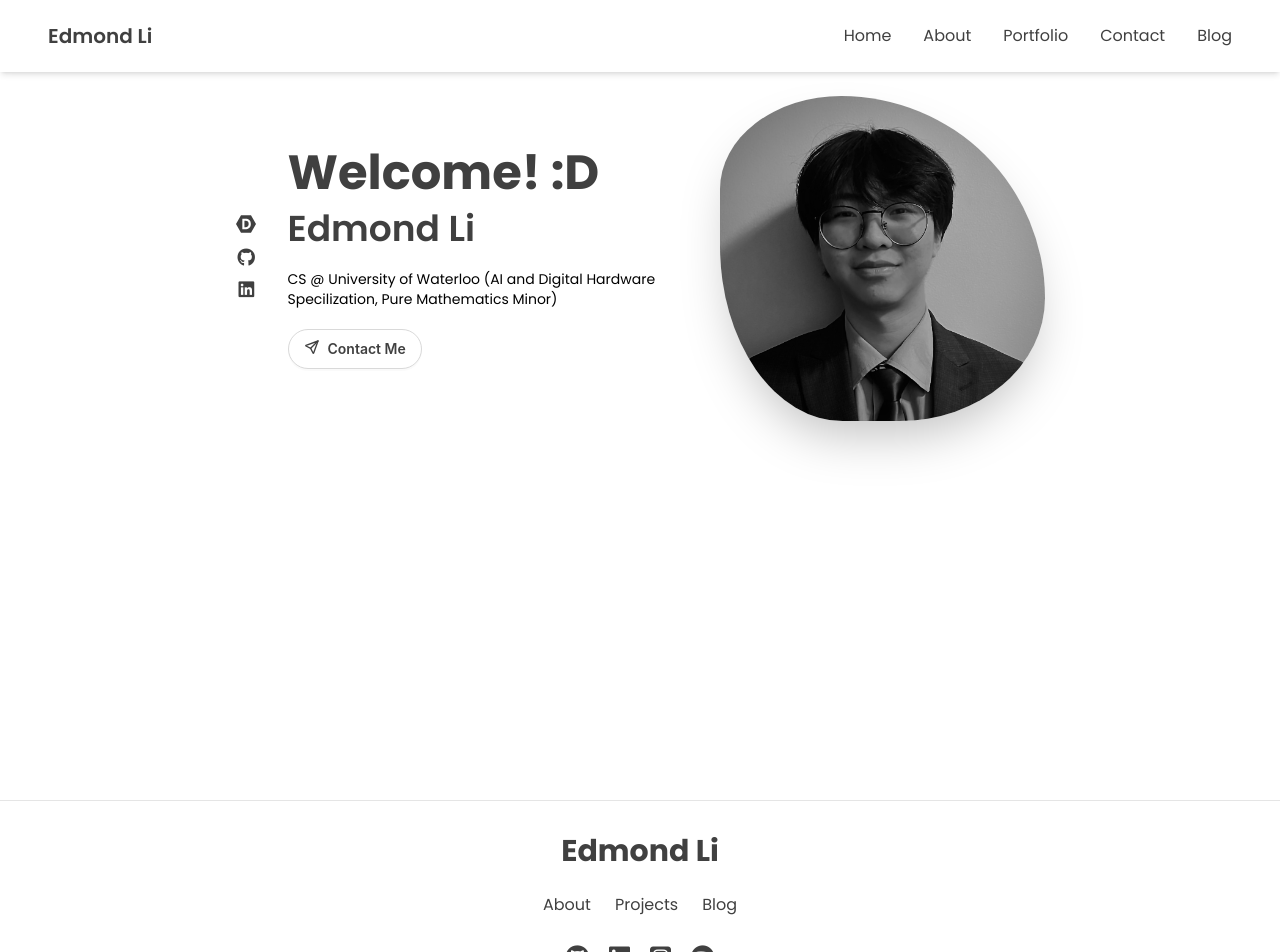
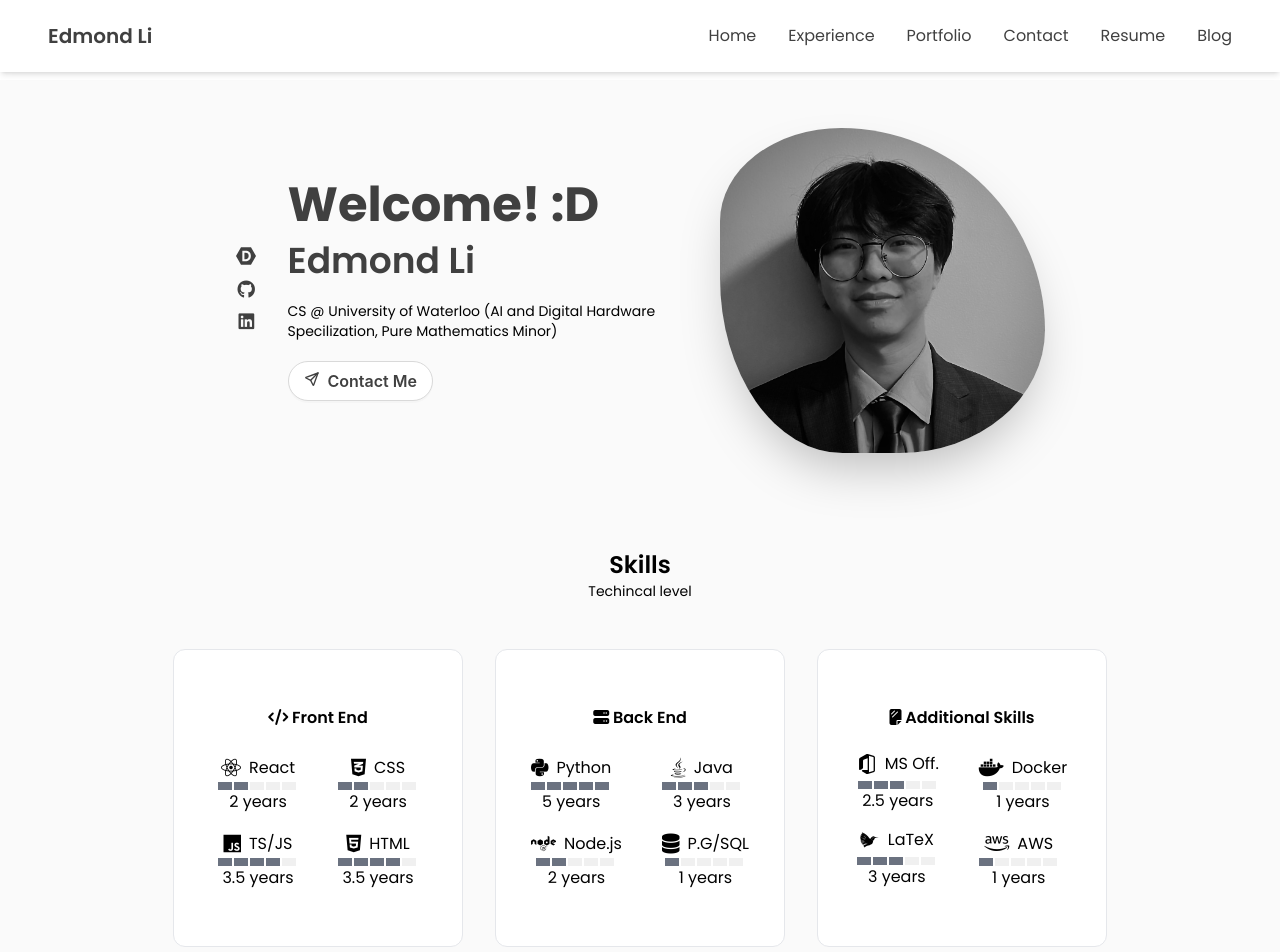
Before and after one commit to EdmondLi1/personalWebsite, a React (Vite) app in the folder client/: page / in a window 1280 px wide. Shown: the top 952 px of the page. Built offline with nearby package versions, Linux system fonts and the light colour scheme.

Commit message:
added skills section

```diff
--- a/client/package.json
+++ b/client/package.json
@@ -16,6 +16,7 @@
     "postcss": "^8.4.32",
     "react": "^18.2.0",
     "react-dom": "^18.2.0",
+    "react-icons": "^4.12.0",
     "react-router-dom": "^6.21.1",
     "tailwindcss": "^3.4.0"
   },
--- a/client/src/App.css
+++ b/client/src/App.css
@@ -25,7 +25,7 @@ img {
 
 /* UTILITIES */
 .section {
-  padding: 6rem 0 2rem;
+  padding: 3rem 0 3rem;
 }
 
 .section__title {
@@ -34,7 +34,7 @@ img {
 
 .section__subtitle {
   display: block;
-  margin-bottom: 4rem;
+  margin-bottom: 3rem;
 }
 
 .section__title, .section__subtitle {
--- a/client/src/App.tsx
+++ b/client/src/App.tsx
@@ -10,7 +10,7 @@ function App() {
       <div className="App">
         <Navbar />
         {/* think of the home page as the ones with this... maybe make it a route */}
-        <main className='h-[100vh]'>
+        <main className='bg-body-color'>
           <Routes>
               {/* make a nav bar and maybe a side bar */}
               <Route path="/" element={<MainPage />} />
--- a/client/src/components/About/About.tsx
+++ b/client/src/components/About/About.tsx
@@ -4,7 +4,7 @@ const About = () => {
   return (
     <section className="about section" id="about">
         <h2 className="section__title text-3xl"> About Me </h2>
-
+        <span className="section__subtitle"> </span>
     </section>
   )
 }
--- a/client/src/components/Footer/Footer.tsx
+++ b/client/src/components/Footer/Footer.tsx
@@ -73,6 +73,6 @@ const Footer = () => {
         </div>
     </footer>
   )
-}
+};
 
 export default Footer;
--- a/client/src/components/Home/Home.tsx
+++ b/client/src/components/Home/Home.tsx
@@ -6,7 +6,7 @@ import './Home.css';
 const homeSocials = [
     {
       icon: <Icon icon="simple-icons:devpost" className="text-xl md:mb-1.5 text-title-color
-      hover:text-title-color-dark hover:scale-105 transition-all" />,
+        hover:text-title-color-dark hover:scale-105 transition-all"/>,
       link: 'https://devpost.com/liedmond0527',
     },
     {
@@ -23,7 +23,7 @@ const homeSocials = [
 
 const Home = () => {
   return (
-    <section className="home section" id="home">
+    <section className="home section mt-20" id="home">
       <div className="home__container container grid">
         <div className="home__content max-md:flex max-md:flex-col md:flex items-center justify-center pt-22 gap-x-8">
             <div className="home__social grid gap-y-1 items-center max-md:flex max-md:flex-row max-md:justify-center">
@@ -42,6 +42,6 @@ const Home = () => {
         </div>
     </section>
   )
-}
+};
 
 export default Home;
--- a/client/src/components/Home/HomeData.tsx
+++ b/client/src/components/Home/HomeData.tsx
@@ -15,7 +15,7 @@ const Data = () => {
       </h3>
       <a href="#contact">
         <Button
-          className="text-align inline-flex items-center justify-center text-sm font-semibold text-title-color hover:text-title-color-dark hover:scale-105 transition-all"
+          className="text-align inline-flex items-center justify-center text-base font-semibold text-title-color hover:text-title-color-dark hover:scale-105 transition-all"
           icon={<IconSend className="w-4"/>}
           size="large"
           shape="round"
--- a/client/src/components/Navbar/Navbar.tsx
+++ b/client/src/components/Navbar/Navbar.tsx
@@ -18,9 +18,9 @@ const navItems = [
         link: '#home',
     },
     {
-        name: 'About',
-        icon: <IconUser />,
-        link: '#about',
+        name: 'Experience',
+        icon: <IconUser />,  // change icon
+        link: '#skill',
     },
     {
         name: 'Portfolio',
@@ -31,6 +31,11 @@ const navItems = [
         name: 'Contact',
         icon: <IconSend2 />,
         link: '#contact',
+    },
+    {
+        name: 'Resume',
+        icon: <IconArticle />, // change icon
+        link: '/resume', // need this to redirec to the google drive or smth...
     },
     {
         name: 'Blog',
--- /dev/null
+++ b/client/src/components/Skills/Skills.css
@@ -0,0 +1,30 @@
+.skills__name {
+    line-height: 18px;
+}
+
+.skills_container {
+    grid-template-columns: repeat(3, 290px);
+}
+
+@media screen and (max-width: 992px) {
+    .skills_container {
+        grid-template-columns: max-content;
+        row-gap: 2rem;
+    }
+}
+
+@media screen and (max-width: 576px) {
+    .skills_container {
+        grid-template-columns: 1fr;
+    }
+
+    .skills_content {
+        padding: 1.5rem;
+    }
+}
+
+@media screen and (max-width: 350px) {
+    .skills_box {
+        column-gap: 1.25rem;
+    }
+}
--- /dev/null
+++ b/client/src/components/Skills/Skills.tsx
@@ -0,0 +1,94 @@
+import { SiMicrosoftoffice, SiLatex } from "react-icons/si";
+import './Skills.css';
+import SkillsCard from './SkillsCards/SkillsCard';
+
+interface Skill {
+    name: string;
+    proficiency: number;
+    Icon: JSX.Element;
+};
+
+const frontEndSkills: Skill[] = [
+    {
+        name: 'React',
+        proficiency: 40,
+        Icon: <i className="fa-brands fa-react"></i>,
+    },
+    {
+        name: 'TS/JS',
+        proficiency: 70,
+        Icon: <i className="fa-brands fa-js"></i>,
+    },
+    {
+        name: 'CSS',
+        proficiency: 40,
+        Icon: <i className="fa-brands fa-css3-alt"></i>,
+    },
+    {
+        name: 'HTML',
+        proficiency: 70,
+        Icon: <i className="fa-brands fa-html5"></i>,
+    },
+];
+
+const backEndSkills: Skill[] = [
+    {
+        name: 'Python',
+        proficiency: 100,
+        Icon: <i className="fa-brands fa-python"></i>,
+    },
+    {
+        name: 'Node.js',
+        proficiency: 40,
+        Icon: <i className="fa-brands fa-node"></i>,
+    },
+    {
+        name: 'Java',
+        proficiency: 60,
+        Icon: <i className="fa-brands fa-java"></i>,
+    },
+    {
+        name: 'P.G/SQL',
+        proficiency: 20,
+        Icon: <i className="fa-solid fa-database"></i>,
+    },
+];
+
+const additionalSkills: Skill[] = [
+    {
+        name: 'MS Off.',
+        proficiency: 50,
+        Icon: <SiMicrosoftoffice  />,
+    },
+    {
+        name: 'LaTeX',
+        proficiency: 60,
+        Icon: <SiLatex />,
+    },
+    {
+        name: 'Docker',
+        proficiency: 20,
+        Icon: <i className="fa-brands fa-docker"></i>,
+    },
+    {
+        name: 'AWS',
+        proficiency: 20,
+        Icon: <i className="fa-brands fa-aws"></i>,
+    },
+];
+
+const Skills = () => {
+  return (
+    <section className="skills section" id="skills">
+        <h2 className="section__title text-2xl font-semibold"> Skills </h2>
+        <span className="section__subtitle text-sm"> Techincal level</span>
+        <div className="skills_container container grid justify-center gap-x-8">
+            <SkillsCard title="Front End" icon={<i className="fa-solid fa-code"></i>} skills={frontEndSkills} />
+            <SkillsCard title="Back End" icon={<i className="fa-solid fa-server"></i>} skills={backEndSkills} />
+            <SkillsCard title="Additional Skills" icon={<i className="fa-solid fa-sheet-plastic"></i>} skills={additionalSkills} />
+        </div>
+    </section>
+  )
+};
+
+export default Skills;
--- /dev/null
+++ b/client/src/components/Skills/SkillsCards/SkillsCard.tsx
@@ -0,0 +1,50 @@
+import { Progress } from 'antd';
+import React from 'react';
+
+interface Skill {
+    name: string;
+    proficiency: number;
+    Icon: JSX.Element;
+};
+
+interface SkillsCardProps {
+    title: string;
+    icon?: JSX.Element;
+    strokeColor?: string;
+    skills: Skill[];
+};
+
+const splitArrayIntoChunks = (array : Skill[], chunkSize: number) => {
+    const chunks = [];
+    for (let i = 0; i < array.length; i += chunkSize) {
+        chunks.push(array.slice(i, i + chunkSize));
+    }
+    return chunks;
+};
+
+const SkillsCard:  React.FC<SkillsCardProps> = ({title, icon, strokeColor, skills}) => {
+  return (
+    <div className="skills__content bg-container-color border px-8 py-14 rounded-xl text-center">
+        <h3 className="skills_title font-semibold mb-6 text-center">{icon} {title}</h3>
+        <div className="skills__box flex justify-center gap-x-10">
+            {splitArrayIntoChunks(skills, 2).map((chunk) => (
+                 <div className="skills__group grid gap-y-4 items-start">
+                 {chunk.map((item) => (
+                      <div className="skills__data flex gap-x-2 items-center ">
+                         <div>
+                             <h3 className="skills__name inline-flex gap-x-2 font-medium items-center"> <div className='text-xl'>{item.Icon}</div> {item.name} </h3>
+                             <span className="skills__level flex flex-col items-center">
+                                <Progress percent={item.proficiency} steps={5} showInfo={false} strokeColor={strokeColor || '#6b7280'} />
+                                <span className="progress-text">{5 * item.proficiency / 100} years</span>
+                            </span>
+                         </div>
+                     </div>
+                 ))}
+             </div>
+            ))}
+        </div>
+    </div>
+  )
+};
+
+export default SkillsCard;
--- a/client/src/pages/MainPage.tsx
+++ b/client/src/pages/MainPage.tsx
@@ -1,13 +1,15 @@
 // import About from '../components/About/About';
 import Home from '../components/Home/Home';
+import Skills from '../components/Skills/Skills';
 
 const MainPage = () => {
   return (
     <>
         <Home />
+        <Skills />
         {/* <About /> */}
     </>
   )
-}
+};
 
 export default MainPage;
```
Also changed, not shown: 1 other file (tests, documents, lock files or other folders).
